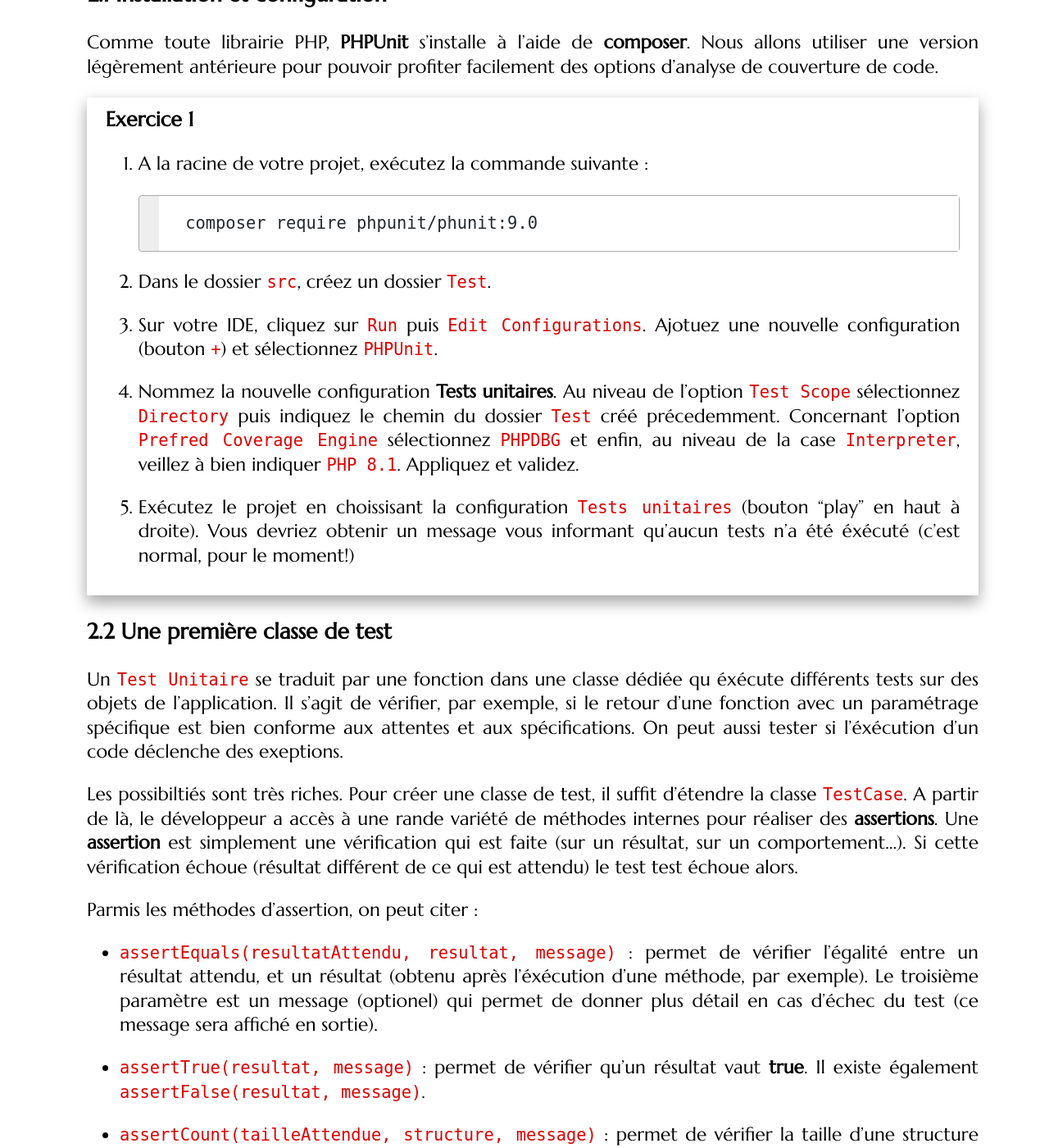
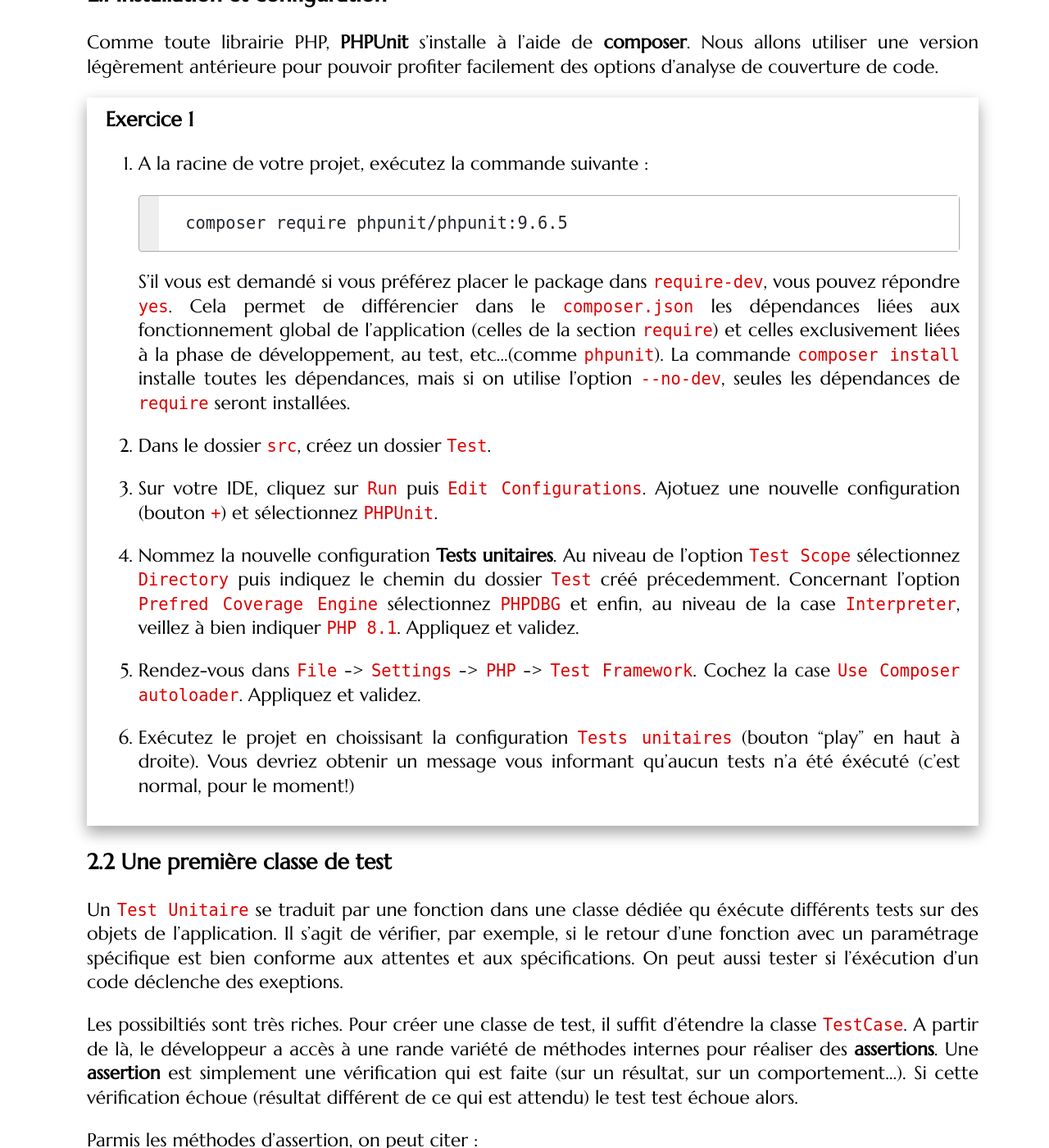
Before and after one commit to romainlebreton/R4.A.10-ComplementWeb, a Jekyll site: the page built from tutorials/tutorial_sae_tests_archi.md, in a window 1280 px wide and 1400 px high, scrolled down 1127 px. Shown: the whole window at 82% size. Built offline with Jekyll 4.4.1, drawn with Linux system fonts in a browser that asks for light colours; some web fonts are replaced.

Commit message:
update instructions phpunit

````diff
--- a/tutorials/tutorial_sae_tests_archi.md
+++ b/tutorials/tutorial_sae_tests_archi.md
@@ -34,8 +34,10 @@ Comme toute librairie PHP, **PHPUnit** s'installe à l'aide de **composer**. Nou
 1. A la racine de votre projet, exécutez la commande suivante :
 
     ```bash
-    composer require phpunit/phunit:9.0
+    composer require phpunit/phpunit:9.6.5
     ```
+
+    S'il vous est demandé si vous préférez placer le package dans `require-dev`, vous pouvez répondre `yes`. Cela permet de différencier dans le `composer.json` les dépendances liées aux fonctionnement global de l'application (celles de la section `require`) et celles exclusivement liées à la phase de développement, au test, etc...(comme `phpunit`). La commande `composer install` installe toutes les dépendances, mais si on utilise l'option `--no-dev`, seules les dépendances de `require` seront installées.
 
 2. Dans le dossier `src`, créez un dossier `Test`.
 
@@ -43,7 +45,9 @@ Comme toute librairie PHP, **PHPUnit** s'installe à l'aide de **composer**. Nou
 
 4. Nommez la nouvelle configuration **Tests unitaires**. Au niveau de l'option `Test Scope` sélectionnez `Directory` puis indiquez le chemin du dossier `Test` créé précedemment. Concernant l'option `Prefred Coverage Engine` sélectionnez `PHPDBG` et enfin, au niveau de la case `Interpreter`, veillez à bien indiquer `PHP 8.1`. Appliquez et validez.
 
-5. Exécutez le projet en choissisant la configuration `Tests unitaires` (bouton "play" en haut à droite). Vous devriez obtenir un message vous informant qu'aucun tests n'a été éxécuté (c'est normal, pour le moment!)
+5. Rendez-vous dans `File` -> `Settings` -> `PHP` -> `Test Framework`. Cochez la case `Use Composer autoloader`. Appliquez et validez.
+
+6. Exécutez le projet en choissisant la configuration `Tests unitaires` (bouton "play" en haut à droite). Vous devriez obtenir un message vous informant qu'aucun tests n'a été éxécuté (c'est normal, pour le moment!)
 
 </div>
 
````
